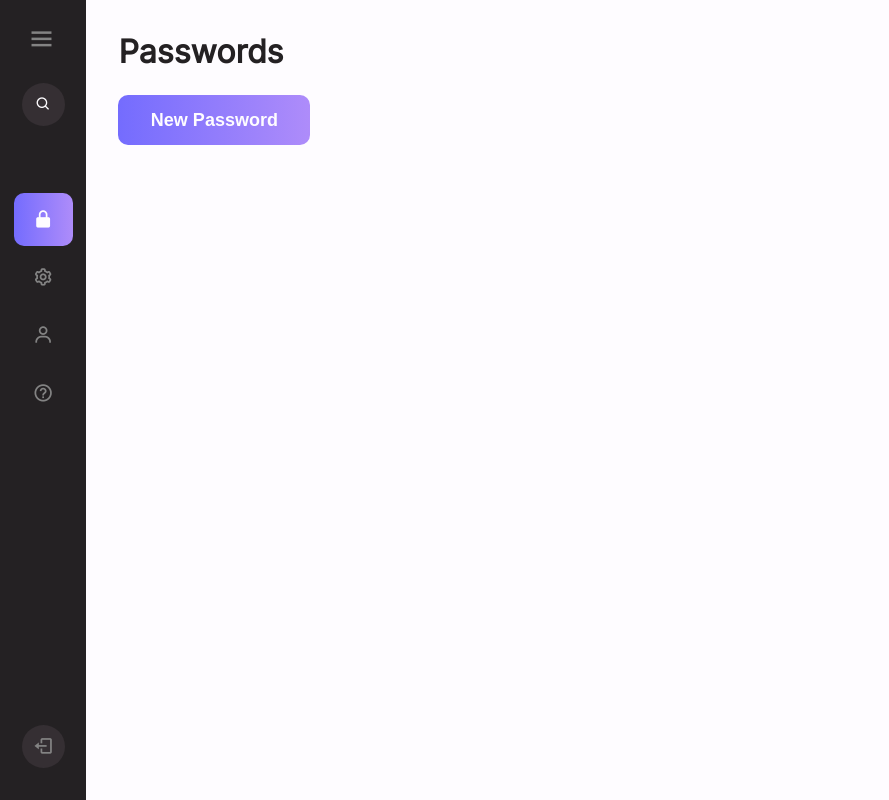
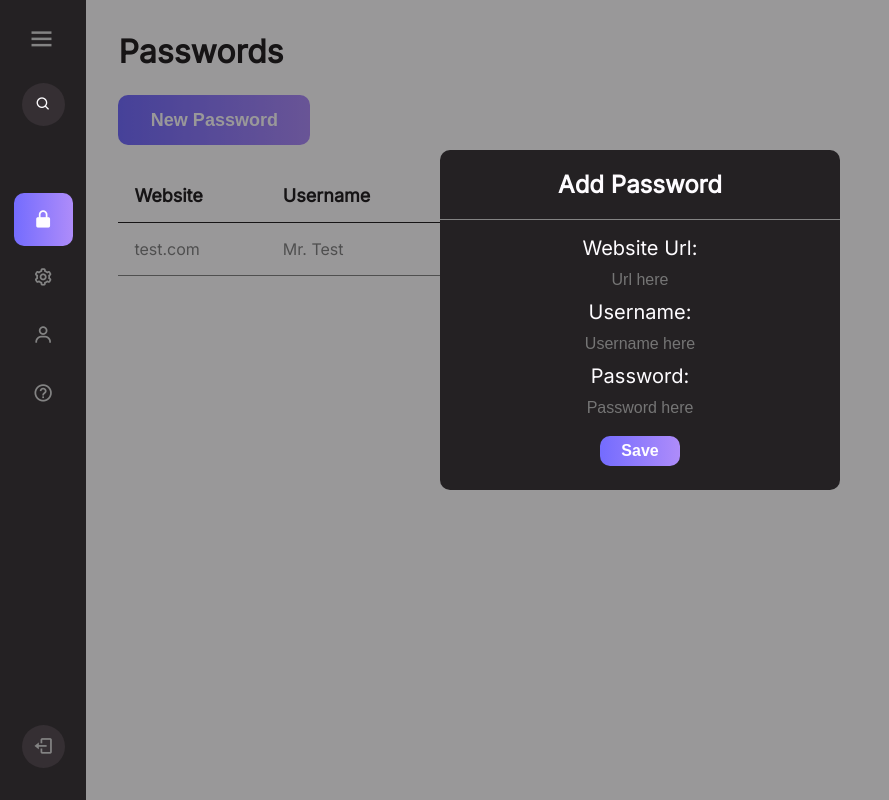
Before and after one commit to IMMAHACKYOGRAN/Password-Manager, a website: page public/html/dashboard.html in a window 1280 px wide. Both pictures are taken after a click on the button "New Password". Shown: the whole page, without its empty margins (0-889 px from the left). Drawn offline with nearby package versions, Linux system fonts and the light colour scheme.

Commit message:
Add files via upload

```diff
--- a/public/css/dashboard.css
+++ b/public/css/dashboard.css
@@ -15,6 +15,7 @@
 }
 
 body {
+    z-index: 1;
     font-family: 'Inter', sans-serif;
     overflow-x: hidden;
     background-color: var(--white);
@@ -43,6 +44,7 @@ nav {
     transition: width 0.5s ease-in-out;
     display: flex;
     flex-direction: column;
+    z-index: 3;
 }
 
 .sidebar-top {
@@ -218,6 +220,7 @@ body.shrink .hide {
 /* Pages */
 
 main {
+    z-index: 1;
     flex: 1;
     padding: 2rem;
     color: var(--BackgroundColour);
@@ -243,3 +246,105 @@ main {
     margin: 1.5rem 0rem 1.5rem;
     border: none;
 }
+
+table {
+    border-collapse: collapse;
+    width: auto;
+  }
+
+td {
+    color: var(--header);
+    text-align: left;
+    padding: 16px;
+    border-bottom: 1px solid var(--header);
+}
+
+td a {
+    text-decoration: none;
+    color: var(--header);
+    transition: color 0.2s;
+}
+
+td a:hover {
+    text-decoration: underline;
+    color: var(--BackgroundColour);
+}
+
+th {
+    border-bottom: 1px solid var(--BackgroundColour);
+    font-size: 18px;
+    color: var(--BackgroundColour);
+    text-align: left;
+    padding: 16px;
+    padding-right: 64px;
+}
+
+.noshow-popup {
+    display: none;
+}
+
+.overlay {
+    position: absolute;
+    top: 0;
+    left: 0;
+    background-color: #000;
+    width: 100%;
+    height: 100%;
+    opacity: 0.4;
+    z-index: 2;
+}
+
+.popup-main {
+    z-index: 3;
+    color: var(--white);
+    position: absolute;
+    top: 40%;
+    left: 50%;
+    transform: translate(-50%, -50%);
+    text-align: center;
+    width: 400px;
+    background-color: var(--BackgroundColour);
+    border-radius: 10px;
+}
+
+.popup-main label {
+    position: relative;
+    top: 1rem;
+    color: var(--white);
+    font-size: 20px;
+    pointer-events: none;
+}
+
+.popup-main input {
+    position: relative;
+    text-align: center;
+    color: var(--header);
+    width: 100%;
+    top: 1rem;
+    padding: 0 5px;
+    height: 40px;
+    font-size: 16px;
+    border: none;
+    background: none;
+    outline: none;
+}
+
+.popup-main h2 {
+    text-align: center;
+    padding: 20px 0 20px 0;
+    border-bottom: 1px solid var(--header);
+}
+
+.popup-main button {
+    width: 5rem;
+    height: 30px;
+    background: linear-gradient(90deg, var(--Accent1), var(--Accent2));
+    border-radius: 10px;
+    font-size: 16px;
+    color: var(--white);
+    font-weight: 600;
+    cursor: pointer;
+    outline: none;
+    border: none;
+    margin: 1.5rem 0rem 1.5rem;
+}
--- a/public/html/dashboard.html
+++ b/public/html/dashboard.html
@@ -68,12 +68,37 @@
 
         <main class="show">
             <h1>Passwords</h1>
-                <ul>
-                    <button class="newpswd-btn">New Password</button>
-                    <li>
-                        <div class="item"></div>
-                    </li>
-                </ul>
+            <div class="popup noshow-popup">
+                <div class="popup-main">
+                    <h2>Add Password</h2>
+                    <label>Website Url:</label>
+                    <input type="text" class="url-input" placeholder="Url here" autocomplete="off" required>
+                    <label>Username:</label>
+                    <input type="text" class="user-input" placeholder="Username here" autocomplete="off" required>
+                    <label>Password:</label>
+                    <input type="text" class="pass-input" placeholder="Password here" autocomplete="off" required>
+                    <button class="save-entry">Save</button>
+                </div>
+                <div class="overlay"></div>
+            </div>
+            <div>
+                <button class="newpswd-btn">New Password</button>
+                <table>
+                    <tr>
+                        <th>Website</th>
+                        <th>Username</th>
+                        <th>Password</th>
+                        <th>Date Added</th>
+                    </tr>
+
+                    <!--Test-->
+                    <tr>
+                        <td><a href="">test.com</a></td>
+                        <td>Mr. Test</td>
+                        <td>test123</td>
+                        <td>01/01/2000</td>
+                    </tr>
+                </table>
             </div>
         </main>
 
--- a/public/js/app.js
+++ b/public/js/app.js
@@ -1,3 +1,5 @@
+const userId = 0;
+
 const shrinkBtn = document.querySelector('#shrink-btn');
 const searchBtn = document.querySelector('.search');
 const sidebarLinks = document.querySelectorAll('.sidebar-links a');
@@ -11,7 +13,7 @@ function changeBg() {
     setPages(this.dataset.active);
 }
 
-shrinkBtn.addEventListener('click', () => { document.body.classList.toggle('shrink') });
+shrinkBtn.addEventListener('click',()=>{document.body.classList.toggle('shrink')});
 
 searchBtn.addEventListener('click', () => {
     document.body.classList.remove('shrink');
@@ -21,7 +23,7 @@ searchBtn.addEventListener('click', () => {
 sidebarLinks.forEach(link => link.addEventListener('click', changeBg));
 
 logOutBtn.addEventListener('click', () => {
-    fetch('/logout-user', { method: 'post' }).then(location.assign('/login'));
+    fetch('/logout-user', {method:'post'}).then(location.assign('/login'));
 });
 
 // ---------{ Pages }--------- \\
@@ -33,8 +35,25 @@ function setPages(tabN) {
 }
 
 // ---------{ Password Pages }--------- \\
-const newpwdbtn = document.querySelector('.newpswd-btn');
+document.querySelector('.overlay').addEventListener('click', () => {
+    document.querySelector('.popup').classList.add('noshow-popup');
+});
 
-newpwdbtn.addEventListener('click', () => {
-    console.log('add pwd');
+document.querySelector('.newpswd-btn').addEventListener('click', () => {
+    document.querySelector('.popup').classList.toggle('noshow-popup')
 });
+
+document.querySelector('.save-entry').addEventListener('click', () => {
+    fetch('/add-password', {
+        method: 'post',
+        headers: new Headers({
+            'Content-Type': 'application/json'
+        }),
+        body: JSON.stringify({
+            id: userId,
+            url: document.querySelector('.url-input').value,
+            username: document.querySelector('.user-input').value,
+            password: document.querySelector('.pass-input').value
+        })
+    })
+});
```
Also changed, not shown: server.js (+23 -2 lines).
